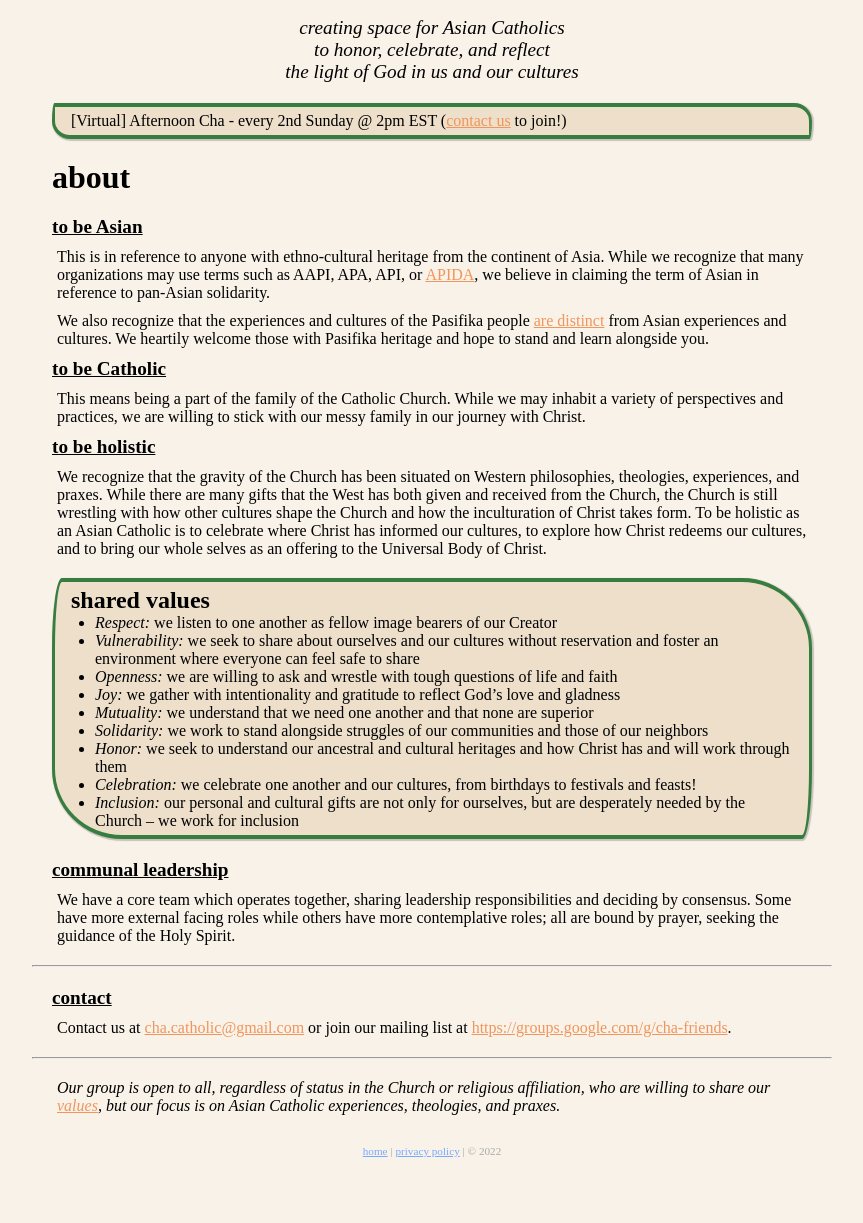
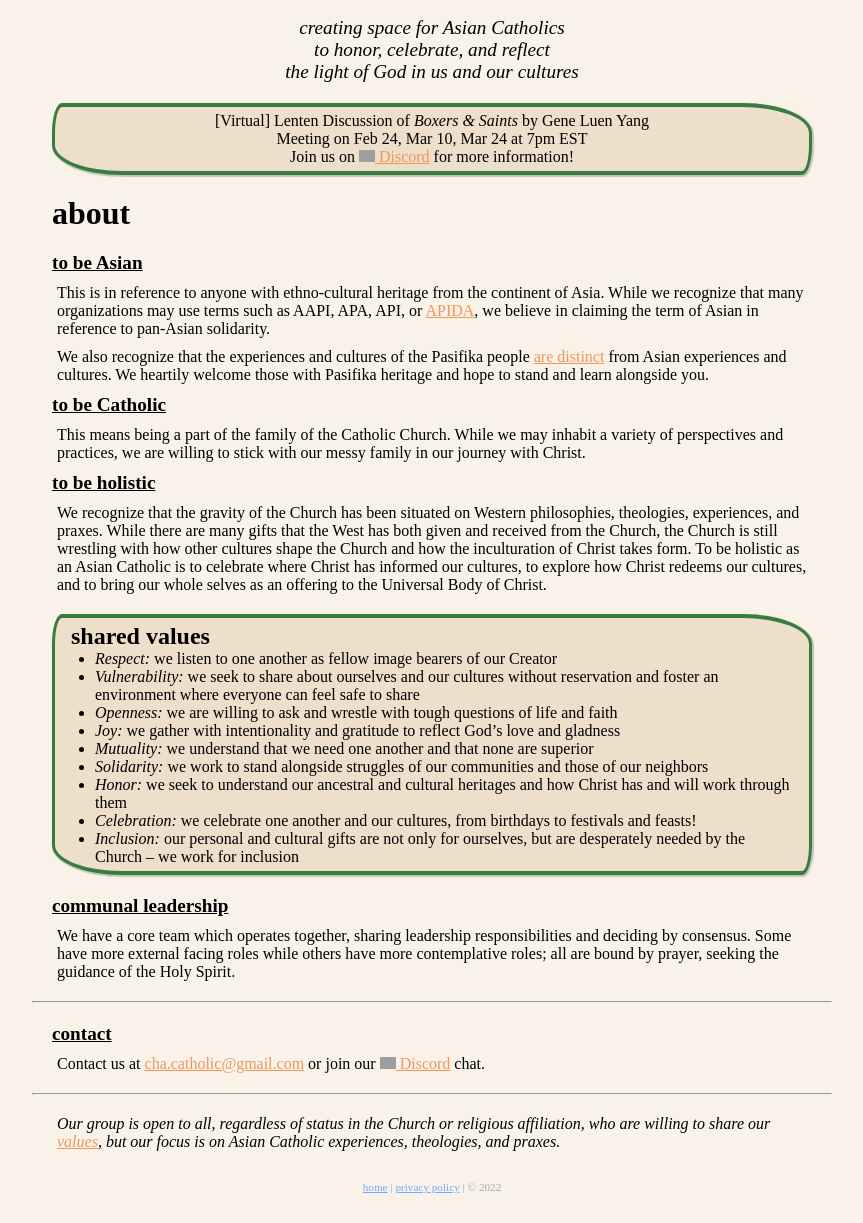
Before and after one commit to chrishsu/cha-web, a plain HTML site: page public/index.html in a window 1280 px wide. Shown: the part 269-1492 px from the top of the page, without its empty margins (208-1071 px from the left). Before the commit the page ends 1456 px from the top, so only its background shows below. Drawn offline with Linux system fonts and the light colour scheme; grey boxes are pictures that could not be loaded; a web font is replaced by a local one.

Commit message:
update cha details with Discord

```diff
--- a/public/index.html
+++ b/public/index.html
@@ -22,8 +22,10 @@
   <section id="vision">
     <p>creating space for Asian Catholics<br> to honor, celebrate, and reflect<br> the light of God in us and our cultures</p>
   </section>
-  <section id="events" class="text callout">
-    [Virtual] Afternoon Cha - every 2nd Sunday @ 2pm EST (<a href="#contact">contact us</a> to join!)
+  <section id="events" class="text callout center">
+    [Virtual] Lenten Discussion of <i>Boxers & Saints</i> by Gene Luen Yang<br>
+    Meeting on Feb 24, Mar 10, Mar 24 at 7pm EST<br>
+    Join us on <a href="https://discord.gg/MH4zeeT6tH"><img src="https://assets-global.website-files.com/6257adef93867e50d84d30e2/636e0a69f118df70ad7828d4_icon_clyde_blurple_RGB.svg" height="12px"> Discord</a> for more information!
   </section>
   <h1 class="title">about</h1>
   <section class="text">
@@ -73,7 +75,7 @@
   <section id="contact" class="text">
     <h1>contact</h1>
     <p>
-    Contact us at <a href="mailto:cha.catholic@gmail.com">cha.catholic@gmail.com</a> or join our mailing list at <a href="https://groups.google.com/g/cha-friends">https://groups.google.com/g/cha-friends</a>.
+    Contact us at <a href="mailto:cha.catholic@gmail.com">cha.catholic@gmail.com</a> or join our <a  href="https://discord.gg/MH4zeeT6tH"><img src="https://assets-global.website-files.com/6257adef93867e50d84d30e2/636e0a69f118df70ad7828d4_icon_clyde_blurple_RGB.svg" height="12px"> Discord</a> chat.
     </p>
   </section>
   <hr>
--- a/public/main.css
+++ b/public/main.css
@@ -77,7 +77,7 @@ header h2 {
   background: var(--main-background);
   border: solid var(--main-color);
   border-width: .3em .2em;
-  border-radius: 10px 70px / 70px;
+  border-radius: 10px 70px / 30px;
   box-shadow: 1px 1px 1px 1px rgba(0, 0, 0, .2);
   padding: 5px 1em;
 }
@@ -104,6 +104,10 @@ section.text p {
   font-size: .8em;
 }
 
+.center {
+  text-align: center;
+}
+
 /** Footer **/
 footer {
   color: #aaa;
```
Also changed, not shown: 1 other file.
